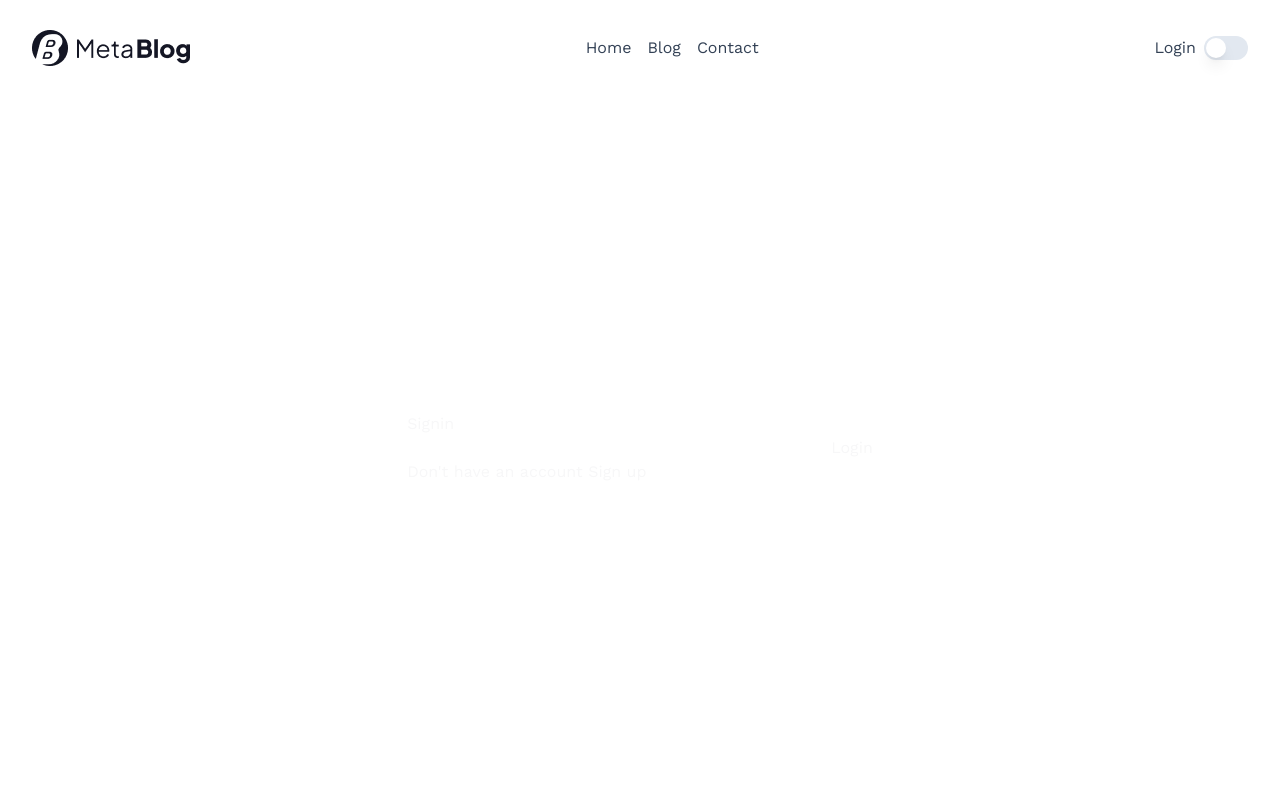
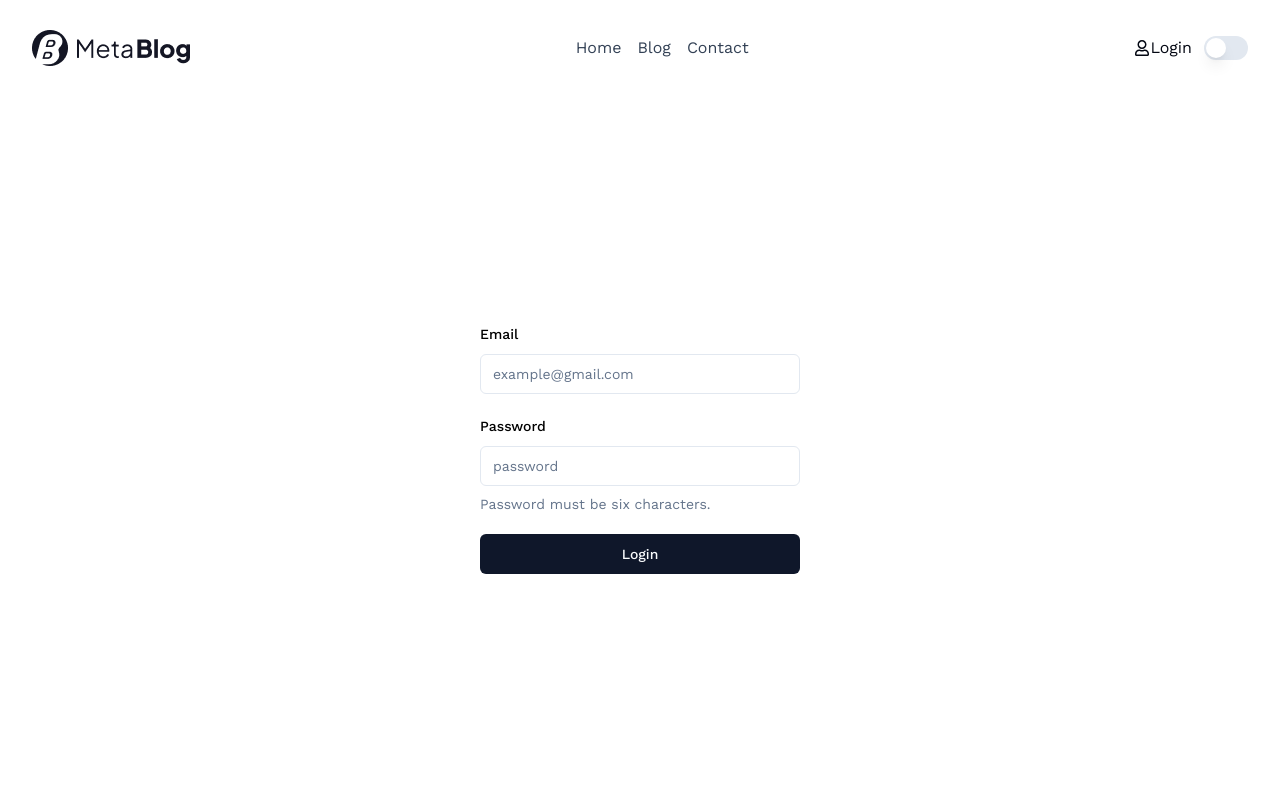
Before and after one commit to asif03/mern-dashboard, a React (Vite) app in the folder blog/: page /signin in a window 1280 px wide. Shown: the top 800 px of the page. Built offline with nearby package versions, Linux system fonts and the light colour scheme.

Commit message:
working with shadcn

```diff
--- a/blog/src/components/nav/Navbar.tsx
+++ b/blog/src/components/nav/Navbar.tsx
@@ -5,6 +5,7 @@ import Logo from "../Logo";
 import { Switch } from "../ui/switch";
 import { useEffect, useState } from "react";
 import { setTheme } from "@/features/theme/themeSlice";
+import { FaRegUser } from "react-icons/fa";
 
 const Navbar = () => {
   const [themeData, setThemeData] = useState({
@@ -82,13 +83,18 @@ const Navbar = () => {
           </NavLink>
         </li>
       </ul>
-      <div className="flex gap-2 items-center">
+      <div className="flex gap-3 items-center">
         {userInfo ? (
           <>
             <button onClick={handleLogout}>Logout</button>
           </>
         ) : (
-          <Link to="/signin">Login</Link>
+          <Link
+            to="/signin"
+            className="text-gray-950 flex flex-row items-center"
+          >
+            <FaRegUser /> Login
+          </Link>
         )}
         <Switch
           checked={themeData.toggle}
--- /dev/null
+++ b/blog/src/components/ui/input.tsx
@@ -0,0 +1,25 @@
+import * as React from "react"
+
+import { cn } from "@/lib/utils"
+
+export interface InputProps
+  extends React.InputHTMLAttributes<HTMLInputElement> {}
+
+const Input = React.forwardRef<HTMLInputElement, InputProps>(
+  ({ className, type, ...props }, ref) => {
+    return (
+      <input
+        type={type}
+        className={cn(
+          "flex h-10 w-full rounded-md border border-input bg-background px-3 py-2 text-sm ring-offset-background file:border-0 file:bg-transparent file:text-sm file:font-medium placeholder:text-muted-foreground focus-visible:outline-none focus-visible:ring-2 focus-visible:ring-ring focus-visible:ring-offset-2 disabled:cursor-not-allowed disabled:opacity-50",
+          className
+        )}
+        ref={ref}
+        {...props}
+      />
+    )
+  }
+)
+Input.displayName = "Input"
+
+export { Input }
--- /dev/null
+++ b/blog/src/pages/Signin copy.tsx
@@ -0,0 +1,65 @@
+import { useEffect, useState } from "react";
+import { Link, useNavigate } from "react-router-dom";
+import { useLoginMutation } from "../app/services/auth";
+import { useDispatch, useSelector } from "react-redux";
+import { setCredentials } from "../features/auth/authSlice";
+import { toast } from "react-toastify";
+
+const Signin = () => {
+  const [formData, setFormData] = useState({ email: "", password: "" });
+
+  const handleTextChange = (e: React.ChangeEvent<HTMLInputElement>) => {
+    const { name, value } = e.target;
+    setFormData((prev) => ({ ...prev, [name]: value }));
+  };
+
+  const navigate = useNavigate();
+  const dispatch = useDispatch();
+  const [login, { isLoading }] = useLoginMutation();
+
+  const { userInfo } = useSelector((state) => state.auth);
+
+  useEffect(() => {
+    if (userInfo) {
+      //onsole.log(userInfo);
+      navigate("/");
+    }
+  }, [navigate, userInfo]);
+
+  const handleSubmit = async (e) => {
+    e.preventDefault();
+    try {
+      const res = await login(formData).unwrap();
+      //console.log(res);
+      dispatch(setCredentials({ ...res }));
+      navigate("/");
+    } catch (error) {
+      toast.error(error?.data?.message || error.error);
+    }
+  };
+  return (
+    <div>
+      <h1>Signin</h1>
+      <form onSubmit={handleSubmit}>
+        <input
+          type="email"
+          name="email"
+          value={formData.email}
+          onChange={handleTextChange}
+        />
+        <input
+          type="password"
+          name="password"
+          value={formData.password}
+          onChange={handleTextChange}
+        />
+        <button type="submit">Login</button>
+      </form>
+      <div>
+        Don't have an account <Link to="/signup">Sign up</Link>
+      </div>
+    </div>
+  );
+};
+
+export default Signin;
--- a/blog/src/pages/Signin.tsx
+++ b/blog/src/pages/Signin.tsx
@@ -1,64 +1,90 @@
-import { useEffect, useState } from "react";
-import { Link, useNavigate } from "react-router-dom";
-import { useLoginMutation } from "../app/services/auth";
-import { useDispatch, useSelector } from "react-redux";
-import { setCredentials } from "../features/auth/authSlice";
-import { toast } from "react-toastify";
+"use client";
+
+import { zodResolver } from "@hookform/resolvers/zod";
+import { useForm } from "react-hook-form";
+import { z } from "zod";
+
+import { Button } from "@/components/ui/button";
+import {
+  Form,
+  FormControl,
+  FormDescription,
+  FormField,
+  FormItem,
+  FormLabel,
+  FormMessage,
+} from "@/components/ui/form";
+import { Input } from "@/components/ui/input";
+
+const FormSchema = z.object({
+  email: z.string().min(2, {
+    message: "Username must be at least 2 characters.",
+  }),
+  password: z
+    .string()
+    .min(6, { message: "Username must be at least 2 characters." }),
+});
 
 const Signin = () => {
-  const [formData, setFormData] = useState({ email: "", password: "" });
+  const form = useForm<z.infer<typeof FormSchema>>({
+    resolver: zodResolver(FormSchema),
+    defaultValues: {
+      email: "",
+      password: "",
+    },
+  });
 
-  const handleTextChange = (e: React.ChangeEvent<HTMLInputElement>) => {
-    const { name, value } = e.target;
-    setFormData((prev) => ({ ...prev, [name]: value }));
-  };
+  function onSubmit(data: z.infer<typeof FormSchema>) {
+    console.log(data);
+  }
 
-  const navigate = useNavigate();
-  const dispatch = useDispatch();
-  const [login, { isLoading }] = useLoginMutation();
-
-  const { userInfo } = useSelector((state) => state.auth);
-
-  useEffect(() => {
-    if (userInfo) {
-      //onsole.log(userInfo);
-      navigate("/");
-    }
-  }, [navigate, userInfo]);
-
-  const handleSubmit = async (e) => {
-    e.preventDefault();
-    try {
-      const res = await login(formData).unwrap();
-      //console.log(res);
-      dispatch(setCredentials({ ...res }));
-      navigate("/");
-    } catch (error) {
-      toast.error(error?.data?.message || error.error);
-    }
-  };
   return (
-    <div>
-      <h1>Signin</h1>
-      <form onSubmit={handleSubmit}>
-        <input
-          type="email"
+    <Form {...form}>
+      <form
+        onSubmit={form.handleSubmit(onSubmit)}
+        className="flex flex-col gap-5 w-1/4"
+      >
+        <FormField
+          control={form.control}
           name="email"
-          value={formData.email}
-          onChange={handleTextChange}
+          render={({ field }) => (
+            <FormItem>
+              <FormLabel className="text-black">Email</FormLabel>
+              <FormControl>
+                <Input
+                  placeholder="example@gmail.com"
+                  {...field}
+                  className="text-black"
+                />
+              </FormControl>
+              <FormMessage />
+            </FormItem>
+          )}
         />
-        <input
-          type="password"
+        <FormField
+          control={form.control}
           name="password"
-          value={formData.password}
-          onChange={handleTextChange}
+          render={({ field }) => (
+            <FormItem>
+              <FormLabel className="text-black">Password</FormLabel>
+              <FormControl>
+                <Input
+                  type="password"
+                  placeholder="password"
+                  {...field}
+                  className="text-black"
+                />
+              </FormControl>
+              <FormDescription>
+                Password must be six characters.
+              </FormDescription>
+              <FormMessage />
+            </FormItem>
+          )}
         />
-        <button type="submit">Login</button>
+        <Button type="submit">Login</Button>
       </form>
-      <div>
-        Don't have an account <Link to="/signup">Sign up</Link>
-      </div>
-    </div>
+    </Form>
   );
 };
 
```
